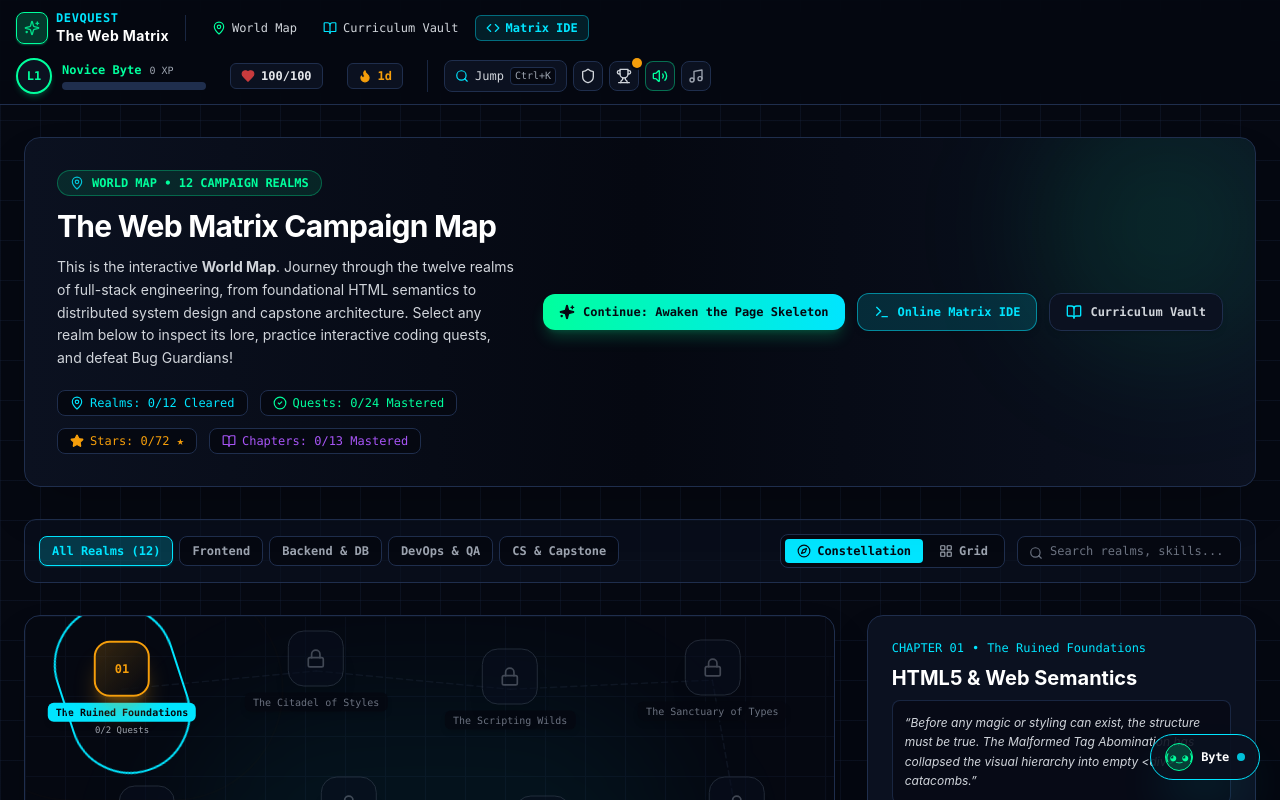
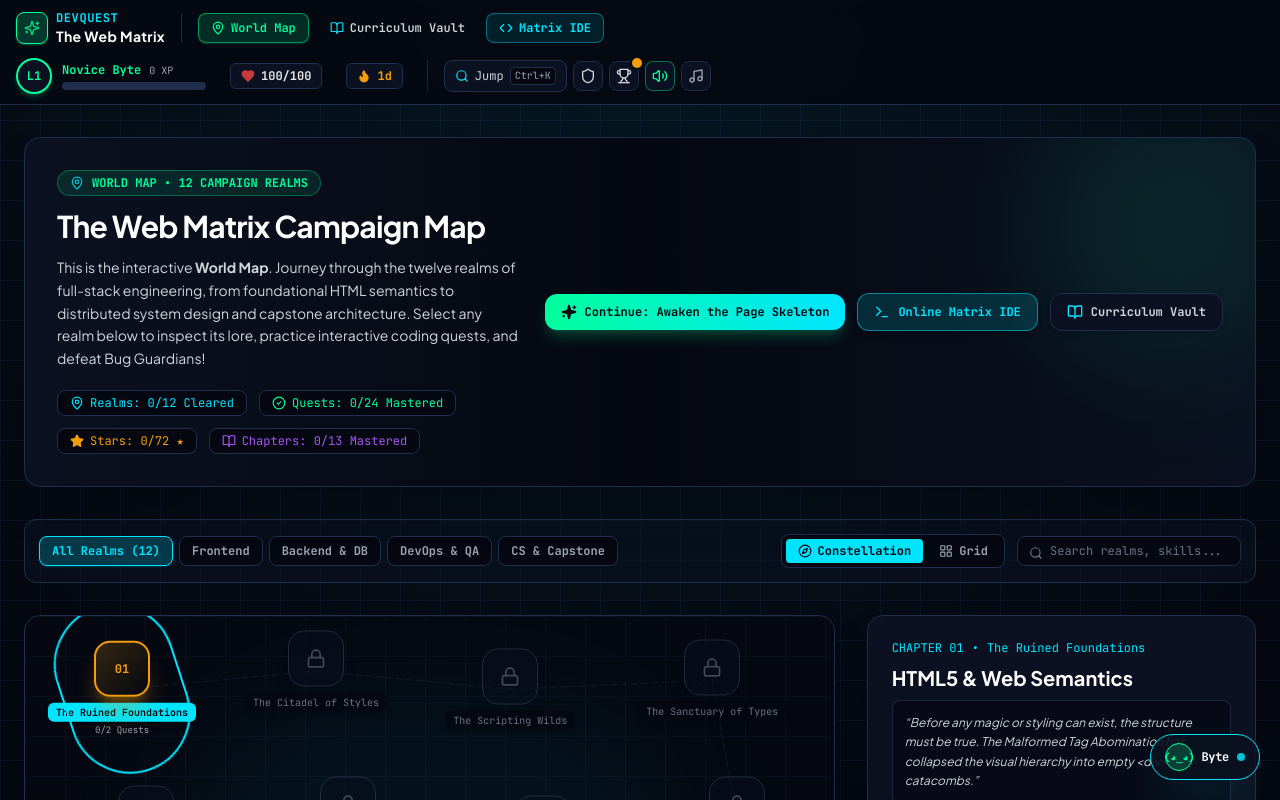
Before and after one commit to IamUnKnOwN25/fullstack-learning-guide, a Next.js app: page / in a window 1280 px wide. Shown: the top 800 px of the page. Built offline with nearby package versions, Linux system fonts and the light colour scheme.

Commit message:
style(ui): add Plus Jakarta Sans + JetBrains Mono fonts, fadeIn animations, active nav states, and tactile button transitions

```diff
--- a/src/app/globals.css
+++ b/src/app/globals.css
@@ -7,18 +7,58 @@
   --foreground: #f8fafc;
 }
 
+html {
+  scroll-behavior: smooth;
+}
+
 body {
   color: var(--foreground);
   background: var(--background);
-  font-family: -apple-system, BlinkMacSystemFont, "Segoe UI", Roboto, Oxygen, Ubuntu, Cantarell, sans-serif;
+  font-family: var(--font-sans), -apple-system, BlinkMacSystemFont, "Segoe UI", Roboto, sans-serif;
   min-height: 100vh;
   overflow-x: hidden;
+  text-rendering: optimizeLegibility;
+  -webkit-font-smoothing: antialiased;
+}
+
+code,
+pre,
+textarea,
+kbd,
+.font-mono {
+  font-family: var(--font-mono), "JetBrains Mono", ui-monospace, SFMono-Regular, Menlo, Consolas, monospace;
+  font-variant-numeric: tabular-nums;
+}
+
+/* Tactile Interactive Button & Link Transitions */
+button,
+a {
+  transition:
+    transform 0.16s cubic-bezier(0.16, 1, 0.3, 1),
+    background-color 0.18s ease,
+    border-color 0.18s ease,
+    color 0.18s ease,
+    box-shadow 0.2s ease,
+    opacity 0.18s ease;
+}
+
+button:active:not(:disabled),
+a:active {
+  transform: scale(0.97);
+}
+
+button:focus-visible,
+a:focus-visible,
+input:focus-visible,
+select:focus-visible {
+  outline: 2px solid rgba(0, 229, 255, 0.65);
+  outline-offset: 2px;
 }
 
 /* Custom Scrollbars */
 ::-webkit-scrollbar {
-  width: 8px;
-  height: 8px;
+  width: 7px;
+  height: 7px;
 }
 
 ::-webkit-scrollbar-track {
@@ -27,17 +67,18 @@ body {
 
 ::-webkit-scrollbar-thumb {
   background: #1f2e4d;
-  border-radius: 4px;
+  border-radius: 9999px;
 }
 
 ::-webkit-scrollbar-thumb:hover {
-  background: #00ff9d;
+  background: #00e5ff;
 }
 
-/* Subtle Cybernetic Grid Pattern */
+/* Subtle Cybernetic Grid Pattern with Ambient Radial Glow */
 .bg-cyber-grid {
-  background-size: 40px 40px;
+  background-size: 100% 100%, 40px 40px, 40px 40px;
   background-image:
-    linear-gradient(to right, rgba(31, 46, 77, 0.25) 1px, transparent 1px),
-    linear-gradient(to bottom, rgba(31, 46, 77, 0.25) 1px, transparent 1px);
+    radial-gradient(circle at 50% 0%, rgba(0, 229, 255, 0.07), transparent 60%),
+    linear-gradient(to right, rgba(31, 46, 77, 0.24) 1px, transparent 1px),
+    linear-gradient(to bottom, rgba(31, 46, 77, 0.24) 1px, transparent 1px);
 }
--- a/src/app/layout.tsx
+++ b/src/app/layout.tsx
@@ -1,7 +1,22 @@
 import type { Metadata } from "next";
+import { Plus_Jakarta_Sans, JetBrains_Mono } from "next/font/google";
 import "./globals.css";
 import { NavigationHud } from "@/components/NavigationHud";
 import { CyberCompanionByte } from "@/components/CyberCompanionByte";
+
+const jakartaSans = Plus_Jakarta_Sans({
+  subsets: ["latin"],
+  variable: "--font-sans",
+  display: "swap",
+  weight: ["400", "500", "600", "700", "800"],
+});
+
+const jetbrainsMono = JetBrains_Mono({
+  subsets: ["latin"],
+  variable: "--font-mono",
+  display: "swap",
+  weight: ["400", "500", "600", "700"],
+});
 
 export const metadata: Metadata = {
   title: "DevQuest: The Web Matrix Chronicles",
@@ -14,8 +29,11 @@ export default function RootLayout({
   children: React.ReactNode;
 }>) {
   return (
-    <html lang="en" className="dark">
-      <body className="bg-matrix-dark text-gray-100 min-h-screen flex flex-col bg-cyber-grid antialiased">
+    <html
+      lang="en"
+      className={`dark ${jakartaSans.variable} ${jetbrainsMono.variable}`}
+    >
+      <body className="bg-matrix-dark text-slate-100 font-sans min-h-screen flex flex-col bg-cyber-grid antialiased selection:bg-matrix-neonCyan/30 selection:text-white">
         <NavigationHud />
         <main className="flex-1 flex flex-col">{children}</main>
         <CyberCompanionByte />
--- a/src/components/NavigationHud.tsx
+++ b/src/components/NavigationHud.tsx
@@ -2,6 +2,7 @@
 
 import React, { useState, useEffect } from "react";
 import Link from "next/link";
+import { usePathname } from "next/navigation";
 import { useGameStore } from "@/lib/gameStore";
 import { soundEngine } from "@/lib/soundEngine";
 import { REALMS } from "@/data/realms";
@@ -45,7 +46,11 @@ export function NavigationHud() {
     completedBosses,
   } = useGameStore();
 
+  const pathname = usePathname() || "/";
   const isGrandmaster = unlockedSkills.includes("matrix_grandmaster");
+  const isMapActive = pathname === "/" || pathname === "/map" || pathname === "/world-map";
+  const isCurriculumActive = pathname.startsWith("/curriculum");
+  const isIdeActive = pathname.startsWith("/ide");
 
   const [skillTreeOpen, setSkillTreeOpen] = useState(false);
   const [inventoryOpen, setInventoryOpen] = useState(false);
@@ -98,10 +103,14 @@ export function NavigationHud() {
               </div>
             </Link>
 
-            <div className="flex items-center gap-1 sm:gap-1.5 border-l border-matrix-border/80 pl-2.5 sm:pl-4">
+            <div className="flex items-center gap-1.5 sm:gap-2 border-l border-matrix-border/80 pl-2.5 sm:pl-4">
               <Link
                 href="/"
-                className="flex items-center gap-1.5 px-2 sm:px-2.5 py-1 rounded-md text-xs font-mono text-gray-300 hover:text-matrix-accent hover:bg-matrix-card transition-colors"
+                className={`flex items-center gap-1.5 px-2.5 sm:px-3 py-1.5 rounded-lg text-xs font-mono font-semibold transition-all whitespace-nowrap shrink-0 ${
+                  isMapActive
+                    ? "bg-matrix-accent/15 border border-matrix-accent/50 text-matrix-accent shadow-sm shadow-matrix-accent/20"
+                    : "text-gray-300 hover:text-matrix-accent hover:bg-matrix-card border border-transparent"
+                }`}
                 onClick={() => {
                   soundEngine.playSfx("click");
                   if (typeof window !== "undefined" && window.location.pathname === "/") {
@@ -109,12 +118,16 @@ export function NavigationHud() {
                   }
                 }}
               >
-                <MapPin className="w-3.5 h-3.5 text-matrix-accent" />
+                <MapPin className="w-3.5 h-3.5 text-matrix-accent shrink-0" />
                 <span className="hidden sm:inline">World Map</span>
               </Link>
               <Link
                 href="/curriculum"
-                className="flex items-center gap-1.5 px-2 sm:px-2.5 py-1 rounded-md text-xs font-mono text-gray-300 hover:text-matrix-neonCyan hover:bg-matrix-card transition-colors whitespace-nowrap shrink-0"
+                className={`flex items-center gap-1.5 px-2.5 sm:px-3 py-1.5 rounded-lg text-xs font-mono font-semibold transition-all whitespace-nowrap shrink-0 ${
+                  isCurriculumActive
+                    ? "bg-matrix-neonCyan/15 border border-matrix-neonCyan/50 text-matrix-neonCyan shadow-sm shadow-matrix-neonCyan/20"
+                    : "text-gray-300 hover:text-matrix-neonCyan hover:bg-matrix-card border border-transparent"
+                }`}
                 onClick={() => soundEngine.playSfx("click")}
               >
                 <BookOpen className="w-3.5 h-3.5 text-matrix-neonCyan shrink-0" />
@@ -122,7 +135,11 @@ export function NavigationHud() {
               </Link>
               <Link
                 href="/ide"
-                className="flex items-center gap-1.5 px-2 sm:px-2.5 py-1 rounded-md text-xs font-mono bg-matrix-neonCyan/10 border border-matrix-neonCyan/40 text-matrix-neonCyan hover:bg-matrix-neonCyan hover:text-matrix-dark font-bold transition-all whitespace-nowrap shrink-0"
+                className={`flex items-center gap-1.5 px-2.5 sm:px-3 py-1.5 rounded-lg text-xs font-mono font-bold transition-all whitespace-nowrap shrink-0 ${
+                  isIdeActive
+                    ? "bg-matrix-neonCyan text-matrix-dark border border-matrix-neonCyan shadow-md shadow-matrix-neonCyan/30"
+                    : "bg-matrix-neonCyan/10 border border-matrix-neonCyan/40 text-matrix-neonCyan hover:bg-matrix-neonCyan hover:text-matrix-dark"
+                }`}
                 onClick={() => soundEngine.playSfx("click")}
                 title="Open Full Multi-File Online Matrix IDE (VS Code Mode)"
               >
@@ -291,6 +308,30 @@ export function NavigationHud() {
             </div>
 
             <div className="max-h-96 overflow-y-auto p-3 space-y-2 text-xs">
+              <div className="grid grid-cols-2 gap-2 pb-1">
+                <Link
+                  href="/ide"
+                  onClick={() => {
+                    soundEngine.playSfx("click");
+                    setCommandOpen(false);
+                  }}
+                  className="p-2.5 rounded-xl bg-matrix-neonCyan/10 hover:bg-matrix-neonCyan/20 border border-matrix-neonCyan/40 text-matrix-neonCyan font-bold flex items-center gap-2 transition-all"
+                >
+                  <Code className="w-4 h-4 shrink-0" />
+                  <span>Open Matrix Studio IDE</span>
+                </Link>
+                <Link
+                  href="/curriculum"
+                  onClick={() => {
+                    soundEngine.playSfx("click");
+                    setCommandOpen(false);
+                  }}
+                  className="p-2.5 rounded-xl bg-matrix-accent/10 hover:bg-matrix-accent/20 border border-matrix-accent/40 text-matrix-accent font-bold flex items-center gap-2 transition-all"
+                >
+                  <BookOpen className="w-4 h-4 shrink-0" />
+                  <span>Open Curriculum Vault</span>
+                </Link>
+              </div>
               {REALMS.filter((r) => {
                 const q = commandQuery.trim().toLowerCase();
                 if (!q) return true;
--- a/tailwind.config.ts
+++ b/tailwind.config.ts
@@ -24,14 +24,24 @@ const config: Config = {
         },
       },
       fontFamily: {
+        sans: [
+          "var(--font-sans)",
+          "Plus Jakarta Sans",
+          "Inter",
+          "-apple-system",
+          "BlinkMacSystemFont",
+          "Segoe UI",
+          "Roboto",
+          "sans-serif",
+        ],
         mono: [
+          "var(--font-mono)",
+          "JetBrains Mono",
           "ui-monospace",
           "SFMono-Regular",
           "Menlo",
           "Monaco",
           "Consolas",
-          "Liberation Mono",
-          "Courier New",
           "monospace",
         ],
       },
@@ -42,8 +52,18 @@ const config: Config = {
         "scanline": "scanline 8s linear infinite",
         "shake": "shake 0.4s cubic-bezier(.36,.07,.19,.97) both",
         "float-up": "floatUp 1.2s ease-out forwards",
+        "fadeIn": "fadeIn 0.22s cubic-bezier(0.16, 1, 0.3, 1) forwards",
+        "slideUp": "slideUp 0.28s cubic-bezier(0.16, 1, 0.3, 1) forwards",
       },
       keyframes: {
+        fadeIn: {
+          "0%": { opacity: "0", transform: "translateY(6px) scale(0.985)" },
+          "100%": { opacity: "1", transform: "translateY(0) scale(1)" },
+        },
+        slideUp: {
+          "0%": { opacity: "0", transform: "translateY(12px)" },
+          "100%": { opacity: "1", transform: "translateY(0)" },
+        },
         shake: {
           "10%, 90%": { transform: "translate3d(-2px, 0, 0)" },
           "20%, 80%": { transform: "translate3d(4px, 0, 0)" },
```
Also changed, not shown: 1 other file (tests, documents, lock files or other folders).
